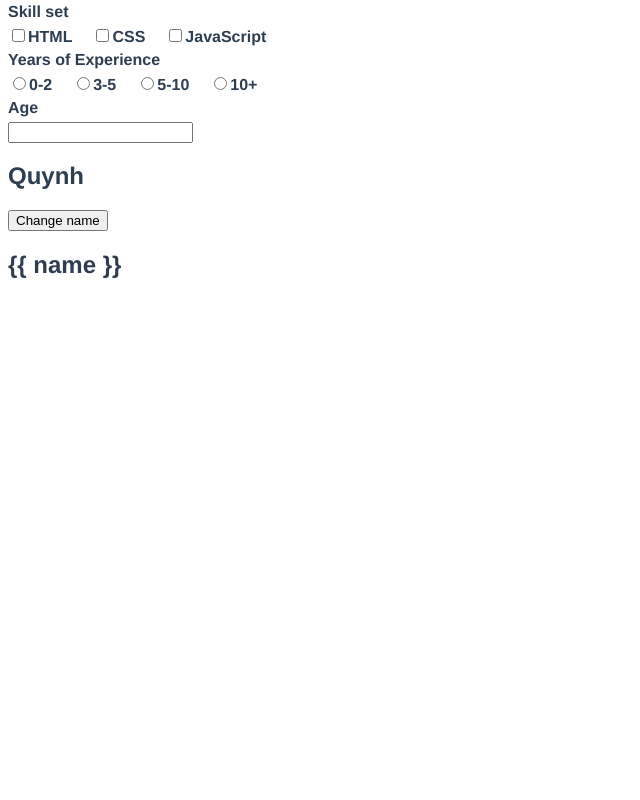
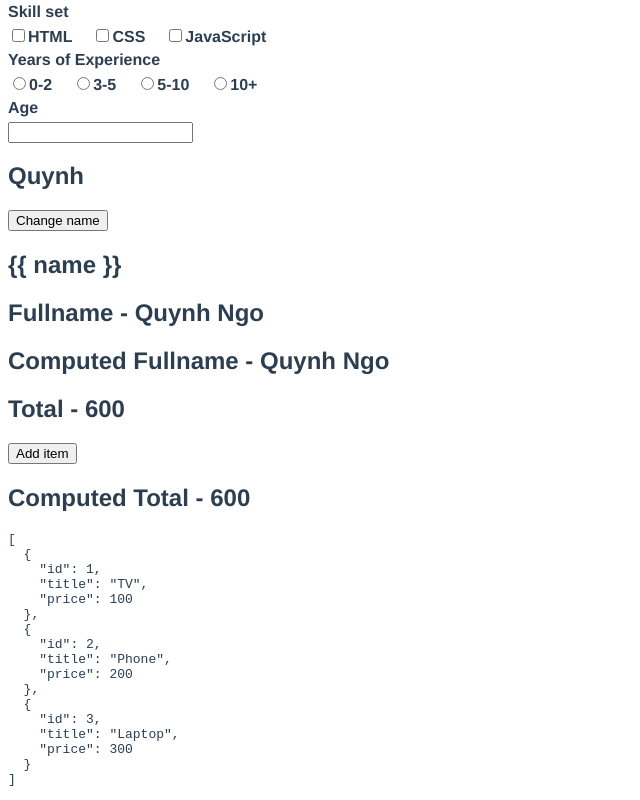
Before and after one commit to phuongquynhngo/Vue_3_tutorial, a Vue app: page / in a window 1280 px wide. Shown: the part 3489-4289 px from the top of the page, without its empty margins (0-640 px from the left). Before the commit the page ends 3788 px from the top, so only its background shows below. Built offline with nearby package versions, Linux system fonts and the light colour scheme.

Commit message:
Computed Properties

```diff
--- a/src/App.vue
+++ b/src/App.vue
@@ -336,7 +336,12 @@ with all white spaces preserved, including line breaks, tabs, and multiple space
       <label for="10+">10+</label>
       <div>
         <label for="age">Age</label>
-        <input  @keyup.enter="submitForm" type="number" id="age" v-model.number="formValue.age"/>
+        <input
+          @keyup.enter="submitForm"
+          type="number"
+          id="age"
+          v-model.number="formValue.age"
+        />
       </div>
     </div>
     <!-- Submit form data -->
@@ -401,7 +406,6 @@ ex: submit when click enter
 
   -->
 
-
     <!-- Bonus Directives  -->
     <!-- v-once
 Render the element and component once only, and skip future updates.
@@ -422,10 +426,47 @@ Details
 Inside the element with v-pre, all Vue template syntax will be preserved and rendered as-is.
 The most common use case of this is displaying raw mustache tags. -->
     <h2 v-pre>{{ name }}</h2>
+  </form>
+
+  <!-- Display data in the UI:
+- static html
+- text interpolation
+- simple expressions
+- Methods
+- Computed Properties -->
+
+  <!-- Computed Properties
+Properties that can be bound to the template like data properties.
+They are used for composing new data from existing sources.
+They are highly performant as they are cached calculations which only update when their dependencies change.-->
+  <h2>Fullname - {{ firstName }} {{ lastName }}</h2>
+  <h2>Computed Fullname - {{ fullName }}</h2>
+  <h2>
+    Total - {{ items.reduce((total, curr) => (total = total + curr.price), 0) }}
+  </h2>
+  <!-- This is a template expression in Vue.js that calculates the total of prices of items in an array called items.
+items.reduce is an Array method that iterates over the array, applying a callback function to each element,
+and reducing the array to a single value. The first argument of reduce is the callback function that takes two parameters:
+total and curr. The total parameter is the accumulator that is updated with the result of each iteration and is initialized
+with the second argument of reduce, which is 0 in this case. The curr parameter is the current element of the array being
+processed.
+In this template expression, the callback function adds the price property of the current element (curr) to the accumulator
+(total). So, for each iteration, the total value is updated with the sum of the previous total and the price of the current
+element. The final value of total will be the sum of all price values in the items array.
+The result of this expression will be a dynamic value that updates whenever the items array changes.
+The value of {{ items.reduce((total, curr) => (total = total + curr.price), 0) }} will be inserted
+into the HTML template wherever it is used. -->
+<button @click="items.push({ id: 4, title: 'Keyboard', price: 50 })">
+    Add item
+  </button>
+<h2>Computed Total - {{ total }}</h2>
+<div>
+<pre
+      >{{ JSON.stringify(items, null, 2) }}
+</pre>
+</div>
 
 
-
-</form>
 </template>
 
 <script>
@@ -503,6 +544,25 @@ export default {
         yearsOfExperience: "",
         age: null,
       },
+      firstName: "Quynh",
+      lastName: "Ngo",
+      items: [
+        {
+          id: 1,
+          title: "TV",
+          price: 100,
+        },
+        {
+          id: 2,
+          title: "Phone",
+          price: 200,
+        },
+        {
+          id: 3,
+          title: "Laptop",
+          price: 300,
+        },
+      ],
     };
   },
   methods: {
@@ -531,6 +591,15 @@ export default {
     // event.preventDefault();
     submitForm() {
       console.log("Form values", this.formValue);
+    },
+  },
+  computed: {
+    fullName() {
+      return `${this.firstName} ${this.lastName}`;
+    },
+    total(){
+      return this.items.reduce((total, curr) => (total = total + curr.price), 0);
+
     },
   },
 };
```
Lines whose indentation alone changed are shown as unchanged.
